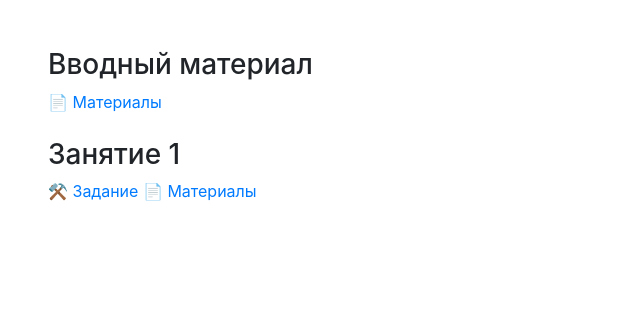
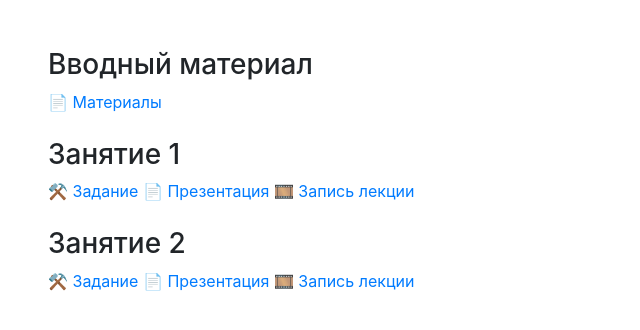
Before and after one commit to Algashev1/Algashev1.github.io, a plain HTML site: page tasks/tasks.html in a window 1280 px wide. Shown: the whole page, without its empty margins (0-640 px from the left). Drawn offline with nearby package versions, Linux system fonts and the light colour scheme.

Commit message:
Добавлено второе задание

```diff
--- a/tasks/tasks.js
+++ b/tasks/tasks.js
@@ -1,4 +1,10 @@
 const container = document.getElementById("main-content");
+
+const videoLinks = [
+  "",
+  "https://bbb.ssau.ru:8443/playback/presentation/2.3/87b6ec23de33ee4841108040bdb92d69753a78f5-1679921954769",
+  "",
+];
 
 function buildTasksList() {
   let html = `
@@ -11,20 +17,20 @@ function buildTasksList() {
     </p>
   `;
 
-  for (let i = 1; i <= 1; i++) {
+  for (let i = 1; i <= 2; i++) {
     html += `
         <h3 id="task-${i}">
             <a href="#task-${i}"></a>
             Занятие ${i}
         </h3>
         <p class="mb-4">
-            <a target="_blank" href="../pdf/tasks/${i}.pdf">⚒️ Задание</a>
-            <a target="_blank" href="../pdf/presentations/${i}.pdf">📄 Материалы</a>
+            <a target="_blank" href="../pdf/tasks/${i}.pdf">⚒️ Задание </a>
+            <a target="_blank" href="../pdf/presentations/${i}.pdf">📄 Презентация </a>
+            <a target="_blank" href="${videoLinks[i]}">🎞 Запись лекции </a>
         </p>
         `;
   }
 
-  console.log(container);
   container.innerHTML = html;
 }
 
```
Also changed, not shown: index.html (+2 -2 lines), 2 other files.
